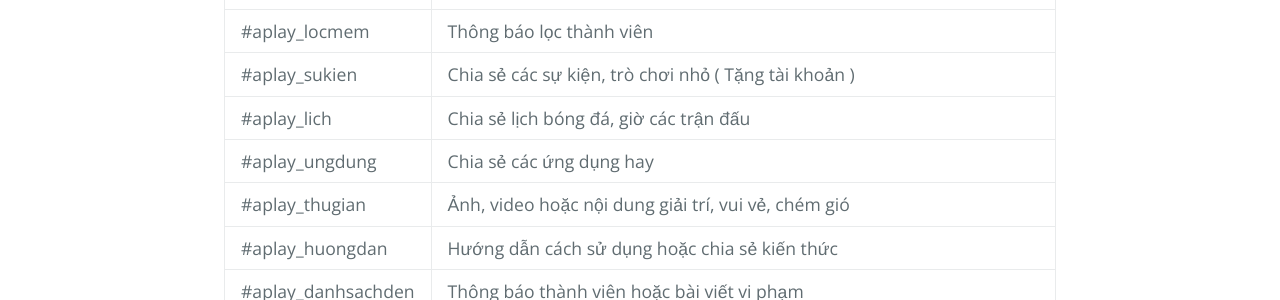
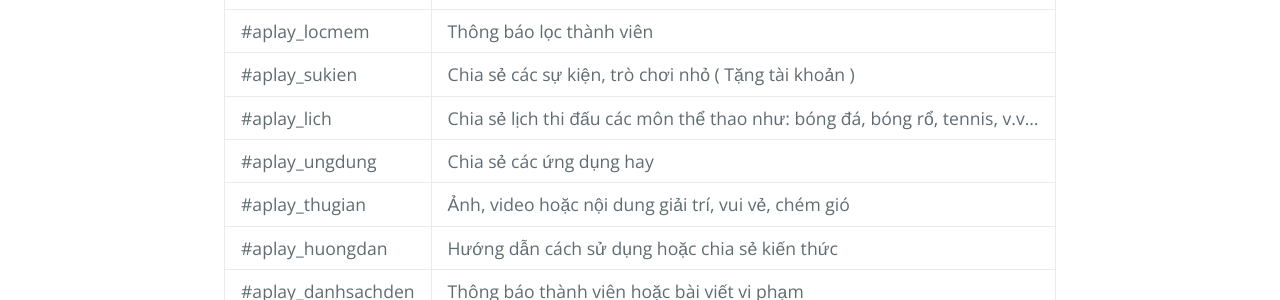
Before and after one commit to huuvinhvn/aplay, a Jekyll site: the page built from hashtags.md, in a window 1280 px wide. Shown: the part 1114-1414 px from the top of the page. Built offline with Jekyll 4.4.1, drawn with Linux system fonts in a browser that asks for light colours; our own code applies the rules of GitHub Pages for plain Markdown files.

Commit message:
Update hashtags.md

```diff
--- a/hashtags.md
+++ b/hashtags.md
@@ -18,7 +18,7 @@ Nhằm mục đích phân loại nội dung cũng như giúp các bạn dễ dà
 | #aplay_thongbao   | Thông báo từ BQT                                 |
 | #aplay_locmem     | Thông báo lọc thành viên                                |
 | #aplay_sukien     | Chia sẻ các sự kiện, trò chơi nhỏ ( Tặng tài khoản )                         |
-| #aplay_lich       | Chia sẻ lịch bóng đá, giờ các trận đấu           |
+| #aplay_lich       | Chia sẻ lịch thi đấu các môn thể thao như: bóng đá, bóng rổ, tennis, v.v...           |
 | #aplay_ungdung    | Chia sẻ các ứng dụng hay                                 |
 | #aplay_thugian    | Ảnh, video hoặc nội dung giải trí, vui vẻ, chém gió                |
 | #aplay_huongdan   | Hướng dẫn cách sử dụng hoặc chia sẻ kiến thức      |
```
